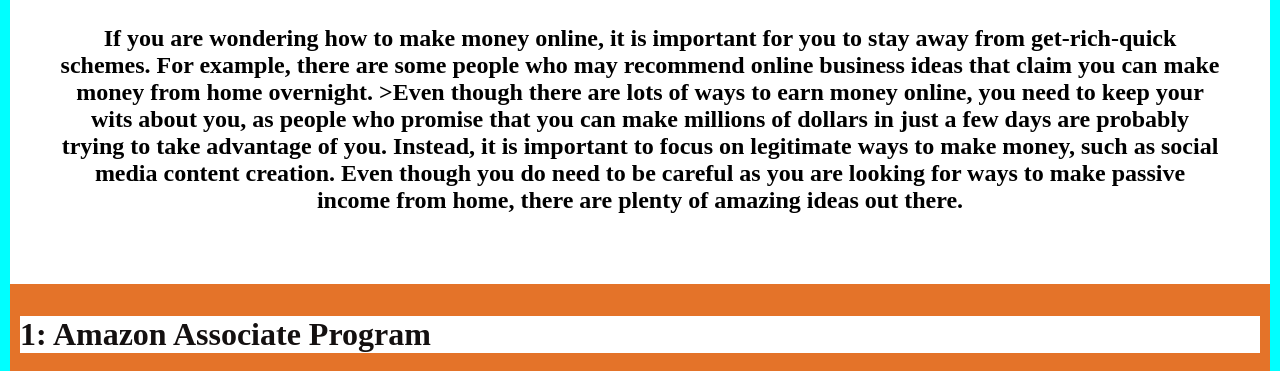
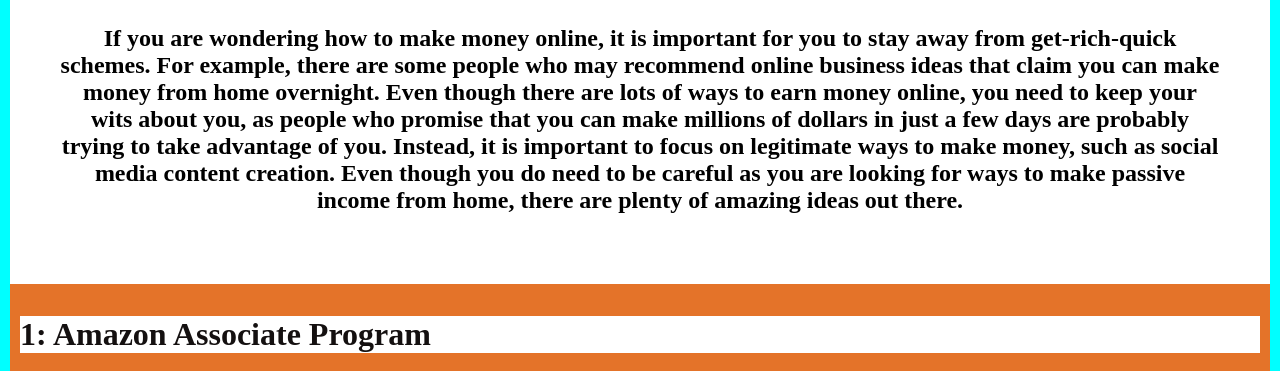
Before and after one commit to AnkitSengar49/IOT-, a plain HTML site: page index.html in a window 1280 px wide. Shown: the part 672-1043 px from the top of the page. Drawn offline with Linux system fonts and the light colour scheme.

Commit message:
Update index.html

```diff
--- a/index.html
+++ b/index.html
@@ -47,8 +47,7 @@
 
 <br>  <h1 class="mainheading"> Is making money online fast?
 </h1>
-<h2 clasa="subheading" > If you are wondering how to make money online, it is important for you to stay away from get-rich-quick schemes. For example, there are some people who may recommend online business ideas that claim you can make money from home overnight.
->Even though there are lots of ways to earn money online, you need to keep your wits about you, as people who promise that you can make millions of dollars in just a few days are probably trying to take advantage of you. Instead, it is important to focus on legitimate ways to make money, such as social media content creation.
+<h2 clasa="subheading" > If you are wondering how to make money online, it is important for you to stay away from get-rich-quick schemes. For example, there are some people who may recommend online business ideas that claim you can make money from home overnight. Even though there are lots of ways to earn money online, you need to keep your wits about you, as people who promise that you can make millions of dollars in just a few days are probably trying to take advantage of you. Instead, it is important to focus on legitimate ways to make money, such as social media content creation.
     Even though you do need to be careful as you are looking for ways to make passive income from home, there are plenty of amazing ideas out there.
 
     </h2>
```
